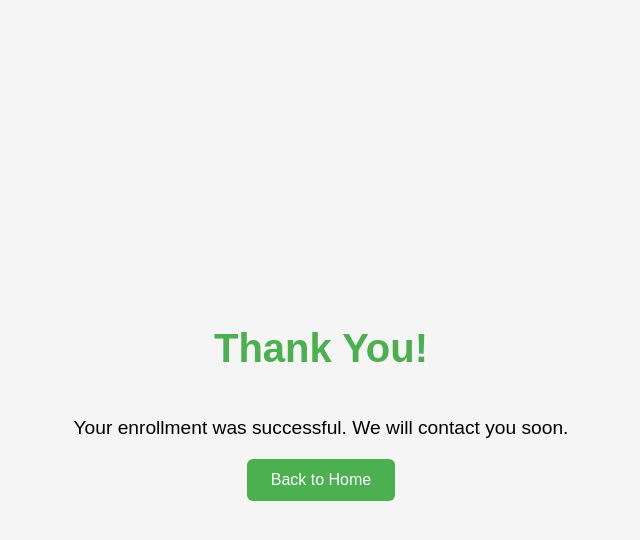
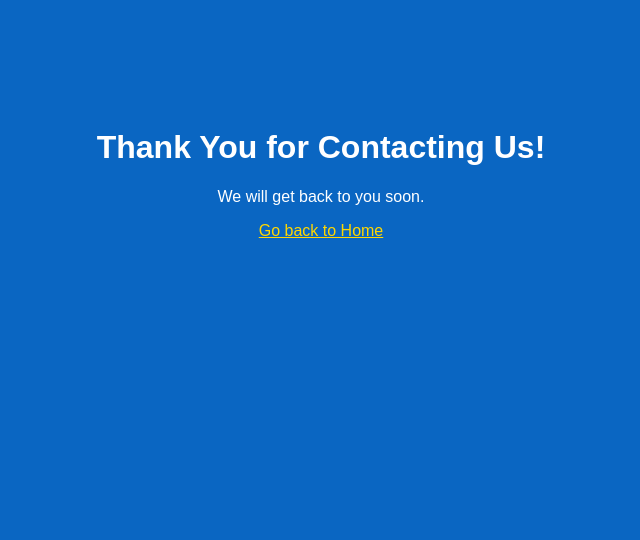
Before and after one commit to Sreekanth1981/balajitechforceV2, a plain HTML site: page thankyou.html in a window 1280 px wide. Shown: the whole page, without its empty margins (319-959 px from the left). Drawn offline with Linux system fonts and the light colour scheme.

Commit message:
Update thankyou.html

```diff
--- a/thankyou.html
+++ b/thankyou.html
@@ -2,43 +2,27 @@
 <html lang="en">
 <head>
     <meta charset="UTF-8">
-    <title>Thank You</title>
+    <title>Thank You - BalajiTechForce</title>
+    <meta name="viewport" content="width=device-width, initial-scale=1.0">
     <style>
         body {
+            background: #0a66c2;
+            color: white;
             font-family: Arial, sans-serif;
-            background-color: #f5f5f5;
-            display: flex;
-            flex-direction: column;
-            align-items: center;
-            justify-content: center;
-            height: 100vh;
-            margin: 0;
+            text-align: center;
+            padding-top: 100px;
         }
-        h1 {
-            color: #4CAF50;
-            font-size: 2.5rem;
-        }
-        p {
-            font-size: 1.2rem;
-            margin-bottom: 20px;
-        }
-        .home-button {
-            padding: 12px 24px;
-            font-size: 1rem;
-            background-color: #4CAF50;
-            color: white;
-            text-decoration: none;
-            border-radius: 6px;
-            transition: background-color 0.3s;
-        }
-        .home-button:hover {
-            background-color: #45a049;
+        a {
+            color: #ffd700;
+            text-decoration: underline;
         }
     </style>
 </head>
 <body>
-    <h1>Thank You!</h1>
-    <p>Your enrollment was successful. We will contact you soon.</p>
-    <a href="index.html" class="home-button">Back to Home</a>
+
+<h1>Thank You for Contacting Us!</h1>
+<p>We will get back to you soon.</p>
+<p><a href="index.html">Go back to Home</a></p>
+
 </body>
 </html>
```
